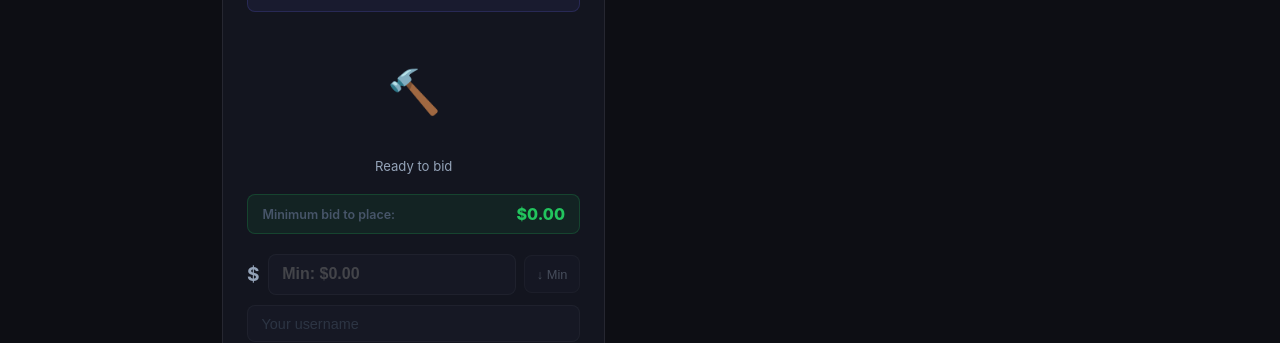
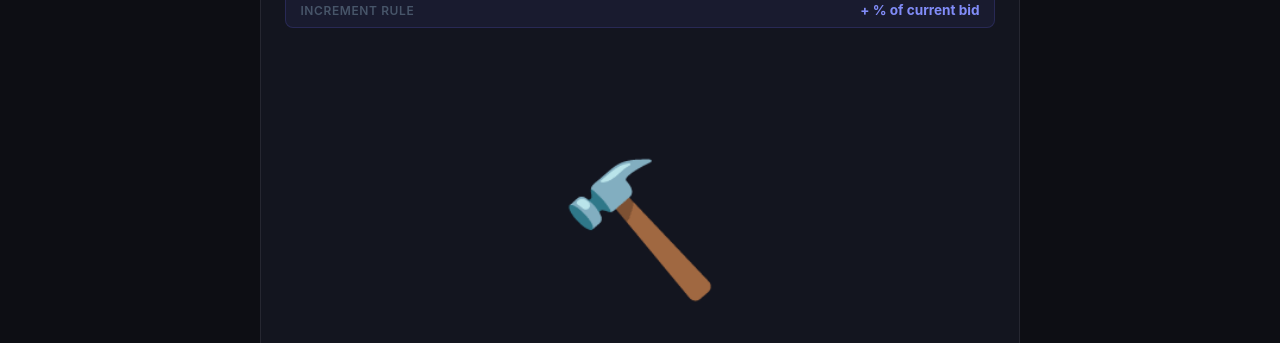
Before and after one commit to SJMarian/bidoo_frontend, a Vue app: page /auction/1/bid in a window 1280 px wide. Shown: the part 275-618 px from the top of the page. Built offline with nearby package versions, Linux system fonts and the light colour scheme; no server answers.

Commit message:
fixed the assymetry in live auction page

```diff
--- a/src/components/auction/BidAnimationCanvas.vue
+++ b/src/components/auction/BidAnimationCanvas.vue
@@ -5,8 +5,8 @@
       ref="canvasRef"
       class="bid-anim-canvas"
       :class="{ hidden: !riveReady }"
-      width="200"
-      height="200"
+      width="360"
+      height="360"
     />
 
     <!--
@@ -80,13 +80,13 @@ onMounted(async () => {
   display: flex;
   align-items: center;
   justify-content: center;
-  width: 120px;
-  height: 120px;
+  width: 360px;
+  height: 360px;
 }
 
 .bid-anim-canvas {
-  width: 120px;
-  height: 120px;
+  width: 360px;
+  height: 360px;
 }
 .bid-anim-canvas.hidden {
   display: none;
@@ -104,14 +104,14 @@ onMounted(async () => {
   display: flex;
   align-items: center;
   justify-content: center;
-  width: 80px;
-  height: 80px;
+  width: 240px;
+  height: 240px;
   border-radius: 50%;
   transition: all 0.3s ease;
 }
 
 .icon {
-  font-size: 2.5rem;
+  font-size: 7.5rem;
   line-height: 1;
 }
 
--- a/src/components/auction/BidIncrementPanel.vue
+++ b/src/components/auction/BidIncrementPanel.vue
@@ -276,7 +276,9 @@ function formatTime(iso: string): string {
   border: 1px solid var(--color-border);
   border-radius: 14px;
   padding: 1.5rem;
-  max-width: 480px;
+  width: 100%;
+  max-width: 760px;
+  min-width: 320px;
 }
 
 /* ── Bid Amount Display ── */
--- a/src/views/admin/AuctionModerationView.vue
+++ b/src/views/admin/AuctionModerationView.vue
@@ -180,7 +180,7 @@ import { ref, computed, reactive, onMounted } from 'vue'
 import AuctionModerationCard from '../../components/admin/AuctionModerationCard.vue'
 import ConfirmModal from '../../components/admin/ConfirmModal.vue'
 import { adminModerationApi } from '../../services/adminModerationApi'
-import type { Auction, AuctionStatus } from '../types/auction'
+import type { Auction, AuctionStatus } from '../../types/auction'
 
 // ── State ────────────────────────────────────────────────────────────────────
 
--- a/src/views/auction/AuctionBidView.vue
+++ b/src/views/auction/AuctionBidView.vue
@@ -32,14 +32,14 @@
 
 <script setup lang="ts">
 import { ref, onMounted } from 'vue'
+import { useRoute } from 'vue-router'
 import BidIncrementPanel from '../../components/auction/BidIncrementPanel.vue'
 import IncrementRuleEditor from '../../components/auction/IncrementRuleEditor.vue'
 import { bidApi } from '../../services/bidApi'
-import type { BidStateResponse } from '../types/bid'
+import type { BidStateResponse } from '../../types/bid'
 
-// In a real app, auctionId comes from route params: useRoute().params.id
-// Here we default to 1 for demo purposes
-const auctionId = 1
+const route = useRoute()
+const auctionId = Number(route.params.id ?? 4) || 4
 
 const showAdmin = ref(false)
 const bidState = ref<BidStateResponse | null>(null)
@@ -61,12 +61,13 @@ async function onRuleUpdated() {
 .bid-page {
   min-height: 100vh;
   background: var(--color-bg);
-  padding: 2rem;
-  max-width: 900px;
+  padding: 3rem 1.5rem;
+  max-width: 1200px;
   margin: 0 auto;
   display: flex;
   flex-direction: column;
   gap: 1.5rem;
+  justify-content: center;
 }
 
 .bid-page__header {
@@ -106,12 +107,15 @@ async function onRuleUpdated() {
   display: flex;
   gap: 1.5rem;
   align-items: flex-start;
+  justify-content: center;
   flex-wrap: wrap;
+  width: 100%;
 }
 
 .admin-panel {
   flex: 1;
-  min-width: 280px;
+  min-width: 320px;
+  max-width: 420px;
   display: flex;
   flex-direction: column;
   gap: 1rem;
```
